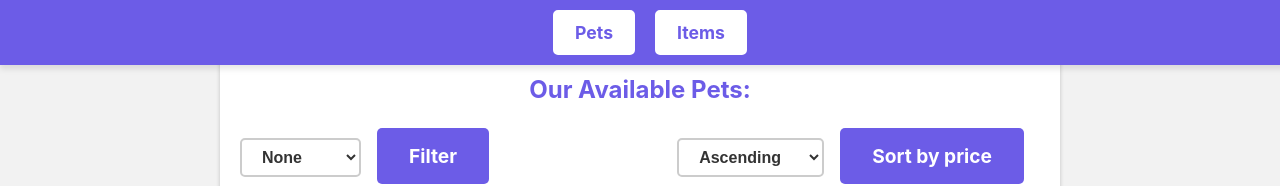
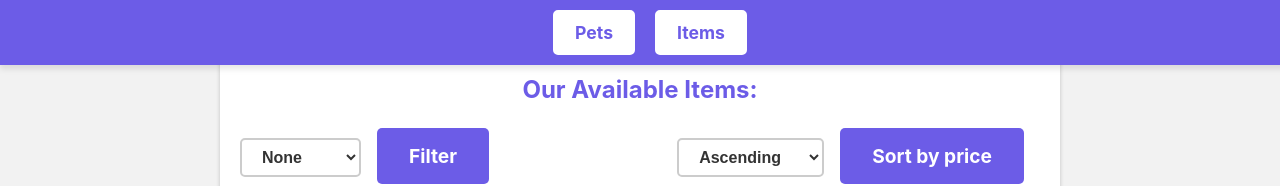
Before and after one commit to ivanyaramov/ppi-proekt, a React (Vite) app: page /items in a window 1280 px wide. Shown: the top 186 px of the page. Built offline with nearby package versions, Linux system fonts and the light colour scheme.

Commit message:
changing to available price

```diff
--- a/src/ItemList.jsx
+++ b/src/ItemList.jsx
@@ -87,7 +87,7 @@ function PetList({ history }) {
       <Header />
 
       <div className="pet-list">
-        <h2>Our Available Pets:</h2>
+        <h2>Our Available Items:</h2>
 
         <div className="filter">
           <div>
```
